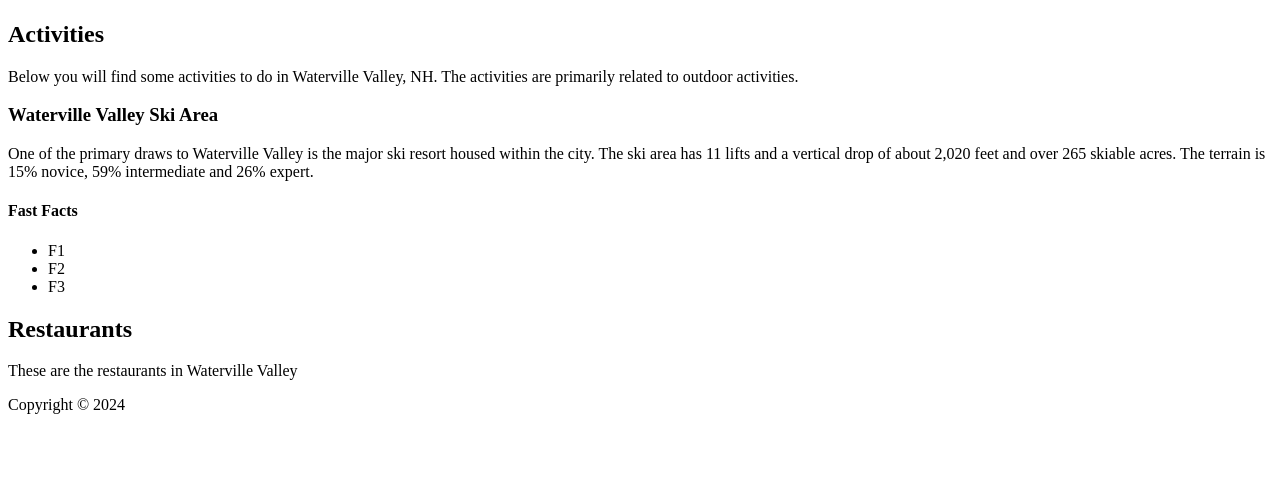
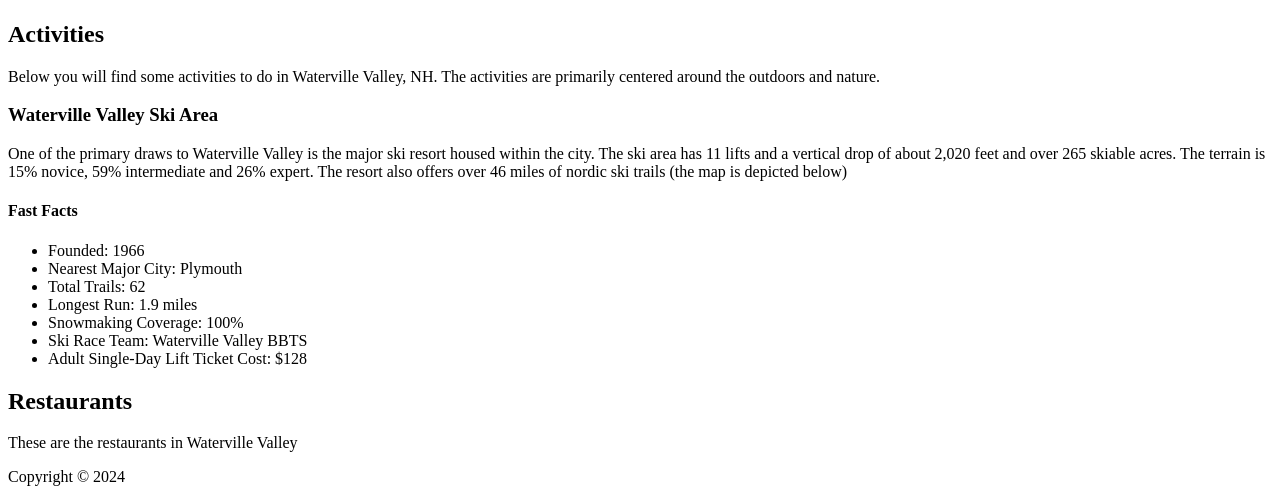
Before and after one commit to nicostuart/cityGuideHTML-Stuart, a plain HTML site: page index.html in a window 1280 px wide. Shown: the part 925-1427 px from the top of the page. Before the commit the page ends 1355 px from the top, so only its background shows below. Drawn offline with Linux system fonts and the light colour scheme.

```diff
--- a/index.html
+++ b/index.html
@@ -30,7 +30,7 @@
                 Other 4,000 footer mountains in Waterville Valley include Mount Tecumseh (4,003 feet), North Peak Tripyramid (4,180 feet), Middle Peak Tripyramid (4,140 feet),
                 South Peak Tripyramid (4,100 feet), Mt. Osceola (4,340 feet), and Mt. Osceola East (4,156 feet).</p>
 
-                <iframe src="https://www.google.com/maps/embed?pb=!1m18!1m12!1m3!1d183846.02343987682!2d-71.64763319039777!3d43.94707306506773!2m3!1f0!2f0!3f0!3m2!1i1024!2i768!4f13.1!3m3!1m2!1s0x4cb37009a20d26a5%3A0x84f0c15e38bbf187!2sWaterville%20Valley%2C%20NH!5e0!3m2!1sen!2sus!4v1725425059238!5m2!1sen!2sus" width="600" height="450" style="border:0;" allowfullscreen="" loading="lazy" referrerpolicy="no-referrer-when-downgrade"></iframe>
+               <iframe src="https://www.google.com/maps/embed?pb=!1m18!1m12!1m3!1d183846.02343987682!2d-71.64763319039777!3d43.94707306506773!2m3!1f0!2f0!3f0!3m2!1i1024!2i768!4f13.1!3m3!1m2!1s0x4cb37009a20d26a5%3A0x84f0c15e38bbf187!2sWaterville%20Valley%2C%20NH!5e0!3m2!1sen!2sus!4v1725425059238!5m2!1sen!2sus" width="600" height="450" style="border:0;" allowfullscreen="" loading="lazy" referrerpolicy="no-referrer-when-downgrade"></iframe>
   </header>
         <main>
             <!--
@@ -41,17 +41,23 @@
             -->
               <section id="activities">
                 <h2>Activities</h2>
-                <p>Below you will find some activities to do in Waterville Valley, NH. The activities are primarily related to outdoor activities.</p>
+                <p>Below you will find some activities to do in Waterville Valley, NH. The activities are primarily centered around the outdoors and nature.</p>
                 <h3>Waterville Valley Ski Area</h3>
                 <p>One of the primary draws to Waterville Valley is the major ski resort housed within the city. The ski area has 11 lifts and a vertical drop of about 2,020 feet
-                    and over 265 skiable acres. The terrain is 15% novice, 59% intermediate and 26% expert.
+                    and over 265 skiable acres. The terrain is 15% novice, 59% intermediate and 26% expert. The resort also offers over 46 miles of nordic ski trails (the map is depicted below)
                 </p>
                 <h4>Fast Facts</h4>
                 <ul>
-                    <li>F1</li>
-                   <li>F2</li>
-                    <li>F3</li>
+                    <li>Founded: 1966</li>
+                   <li>Nearest Major City: Plymouth</li>
+                    <li>Total Trails: 62</li>
+                    <li>Longest Run: 1.9 miles</li>
+                    <li>Snowmaking Coverage: 100%</li>
+                    <li>Ski Race Team: Waterville Valley BBTS</li>
+                    <li>Adult Single-Day Lift Ticket Cost: $128</li>
                   </ul>
+                  <!-- <img src="WV-Map.jpg" width="600" height="600" alt="Waterville Valley Ski Area Map">
+                  <img src="WV-Nordic-Map.jpg" width="600" height="600" alt="Map of Waterville Valley Nordic Trails"> -->
               </section>
               <section id="restaurants">
                 <h2>Restaurants</h2>
```
